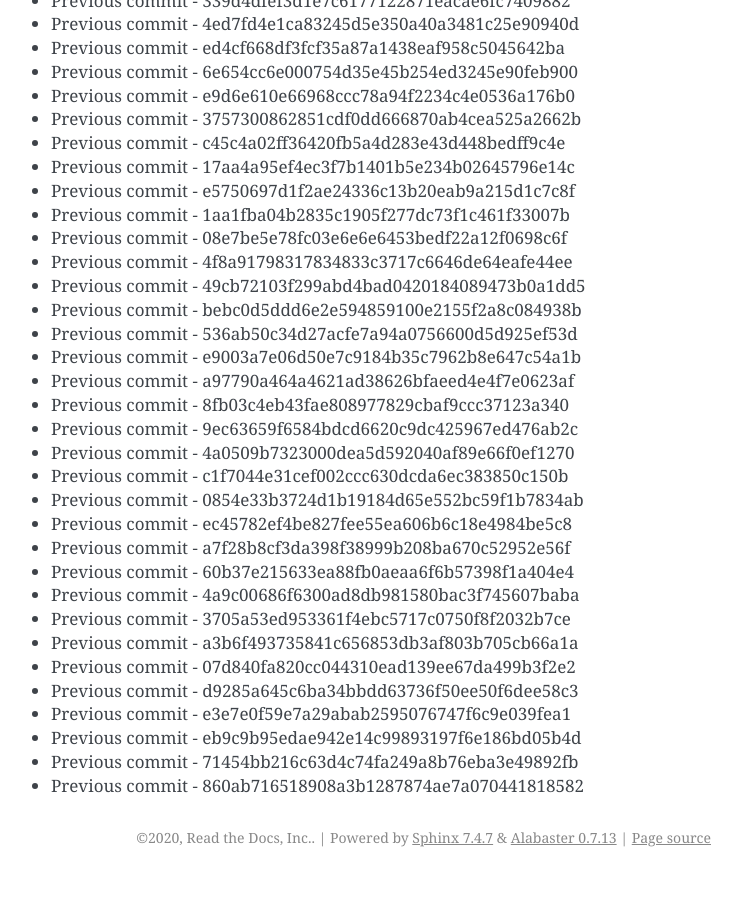
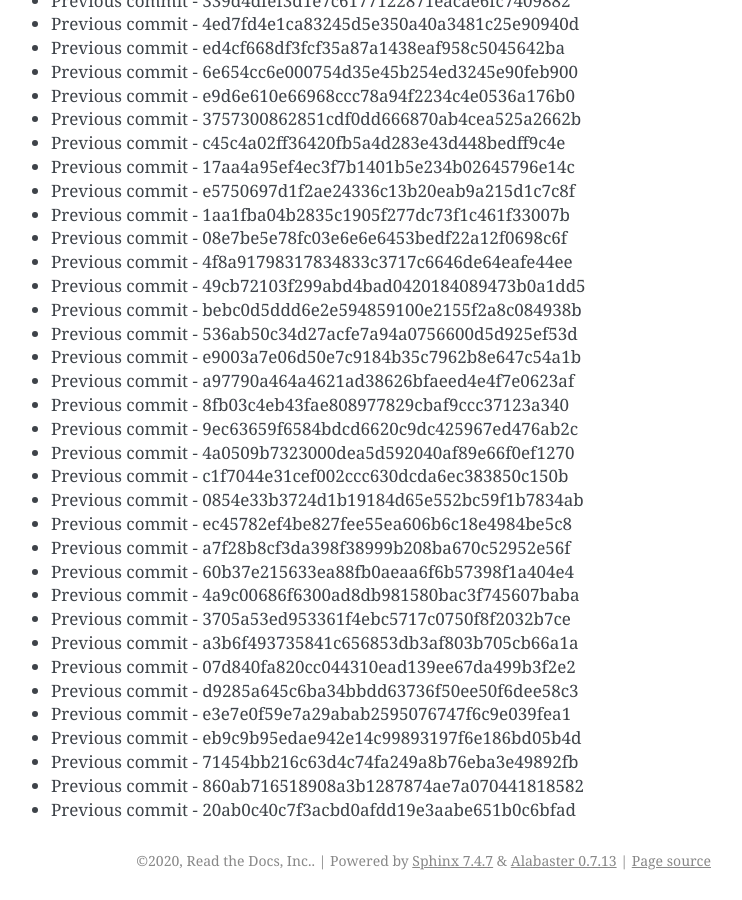
Before and after one commit to readthedocs/rtd-git-stresstest, a Sphinx documentation site: the page built from docs/updates.rst, in a window 1280 px wide and 900 px high, scrolled down 93796 px. Shown: the whole window, without its empty margins (399-1141 px from the left). Built offline with Sphinx 7.4.7, drawn with Linux system fonts in a browser that asks for light colours; before the commit the page ends 94673 px from its top, so only the background shows below that.

Commit message:
Generating commit from previous: 20ab0c40c7f3acbd0afdd19e3aabe651b0c6bfad

```diff
--- a/docs/updates.rst
+++ b/docs/updates.rst
@@ -3973,3 +3973,4 @@ It can be tested for any performance characteristics.
 * Previous commit - eb9c9b95edae942e14c99893197f6e186bd05b4d
 * Previous commit - 71454bb216c63d4c74fa249a8b76eba3e49892fb
 * Previous commit - 860ab716518908a3b1287874ae7a070441818582
+* Previous commit - 20ab0c40c7f3acbd0afdd19e3aabe651b0c6bfad
```
